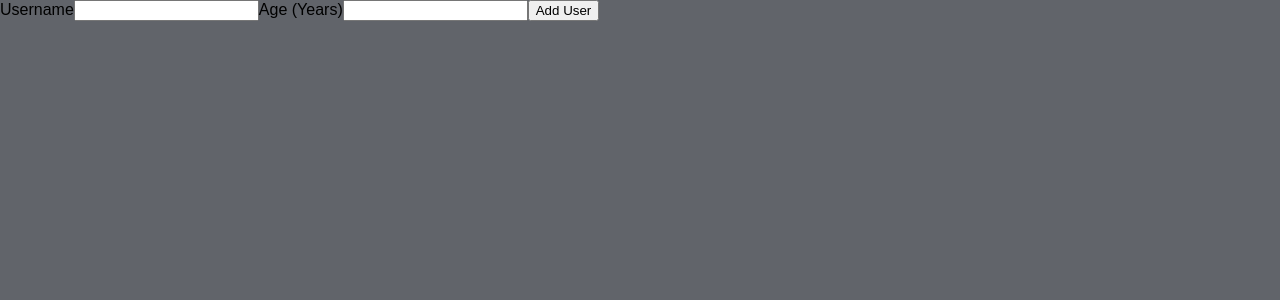
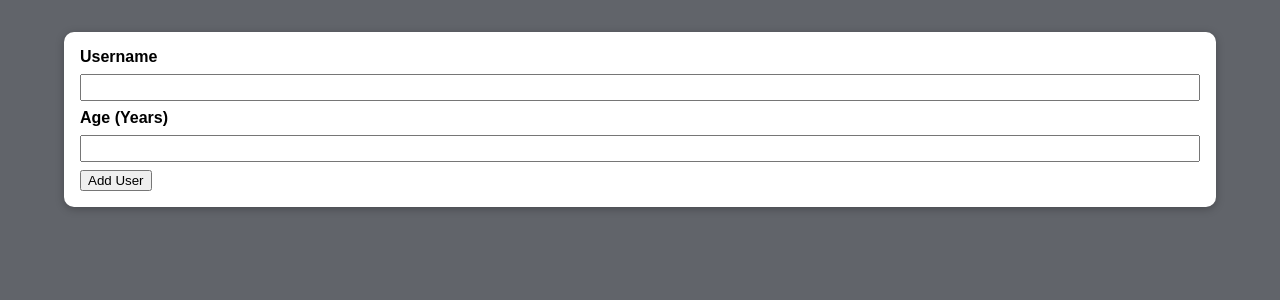
Before and after one commit to HennadiiZ/reactMxShwUd8Practice, a React (Create React App) app: page / in a window 1280 px wide. Shown: the top 300 px of the page. Built offline with nearby package versions, Linux system fonts and the light colour scheme.

Commit message:
091 Adding a re-usable _Card_ Component

```diff
--- /dev/null
+++ b/src/components/UI/Card.js
@@ -0,0 +1,12 @@
+import React from 'react';
+import classes from './Card.module.css';
+// import './Card.css';
+
+const Card = props => {
+  return (
+    <div className={`${classes.card} ${props.className}`}>{props.children}</div>
+    // <div className='card'>{props.children}</div>
+  );
+}
+
+export default Card;
--- /dev/null
+++ b/src/components/UI/Card.module.css
@@ -0,0 +1,5 @@
+.card {
+  background: white;
+  box-shadow: 0 2px 8px rgba(0, 0, 0, 0.26);
+  border-radius: 10px;
+}
--- a/src/components/Users/AddUser.js
+++ b/src/components/Users/AddUser.js
@@ -1,4 +1,6 @@
 import React from 'react';
+import Card from '../UI/Card';
+import classes from './AddUser.module.css';
 
 const AddUser = (props) => {
 
@@ -7,6 +9,7 @@
   }
 
   return (
+    <Card className={classes.input}>
       <form onSubmit={addUserHandler}>
         <label htmlFor="username">Username</label>
         <input id="username" type="text"/>
@@ -16,6 +19,7 @@
 
         <button type="submit">Add User</button>
       </form>
+    </Card>
   )
 };
 
--- /dev/null
+++ b/src/components/Users/AddUser.module.css
@@ -0,0 +1,26 @@
+.input {
+  margin: 2rem auto;
+  padding: 1rem;
+  width: 90%;
+  min-width: 40rem;
+}
+
+.input label {
+  display: block;
+  font-weight: bold;
+  margin-bottom: 0.5rem;
+}
+
+.input input {
+  font: inherit;
+  display: block;
+  width: 100%;
+  bottom: 1px solid #ccc;
+  padding: 0.15rem;
+  margin-bottom: 0.5rem;
+}
+
+.input input:focus {
+  outline: none;
+  border-color: #4f005f;
+}
--- a/src/index.js
+++ b/src/index.js
@@ -8,3 +8,5 @@
 root.render(<App />);
 
 // 090 Adding a _User_ Component
+
+// 091 Adding a re-usable _Card_ Component
```
Lines whose indentation alone changed are shown as unchanged.
